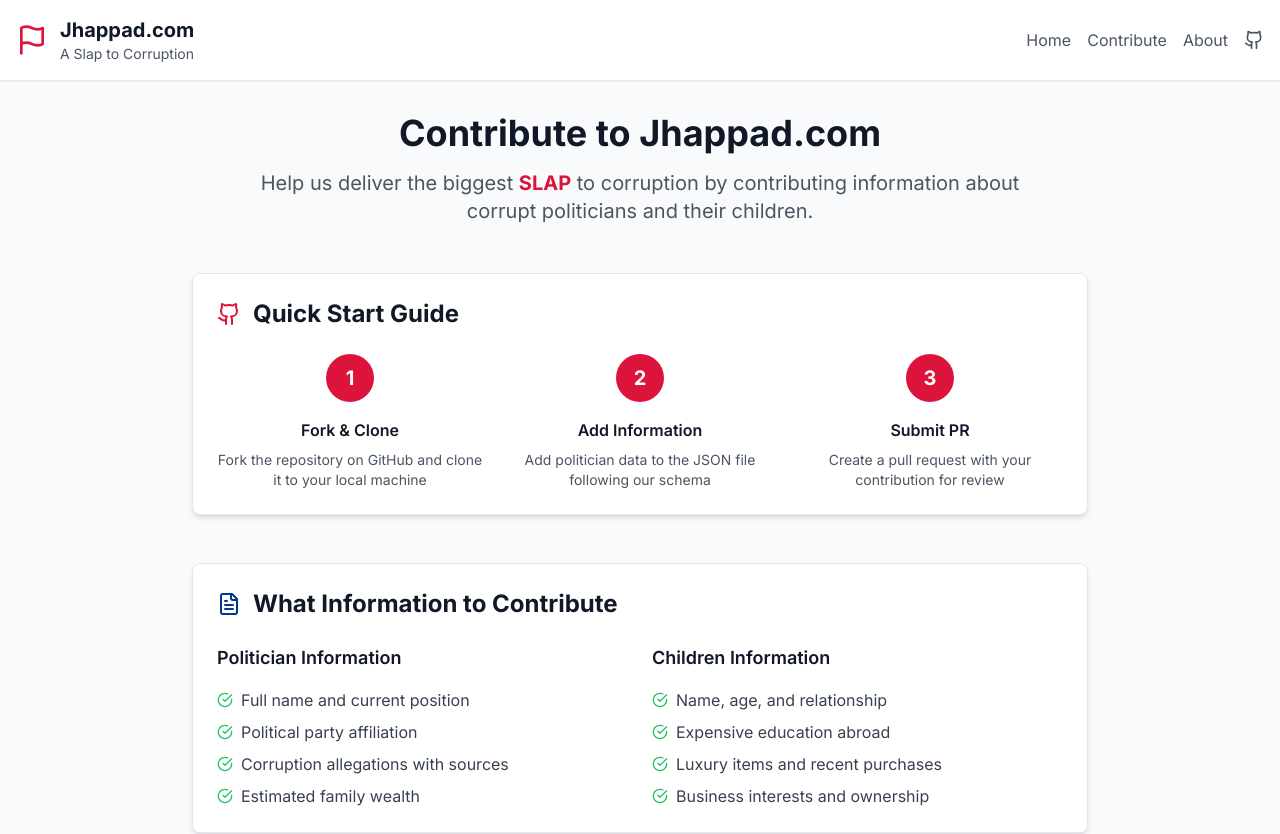
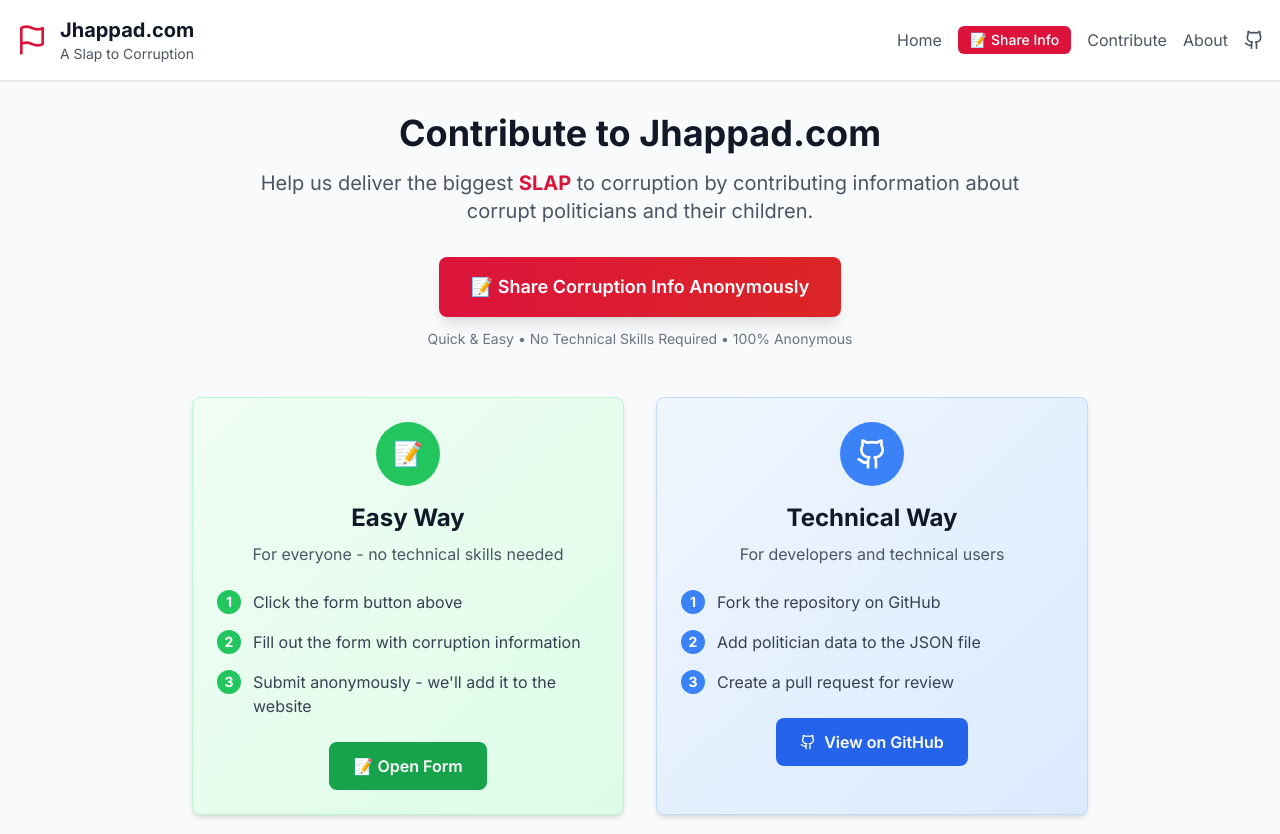
Before and after one commit to najus/jhappad, a Next.js app: page /contribute in a window 1280 px wide. Shown: the top 834 px of the page. Built offline with nearby package versions, Linux system fonts and the light colour scheme.

Commit message:
Add google form to report anonymously

```diff
--- a/app/about/page.tsx
+++ b/app/about/page.tsx
@@ -195,22 +195,25 @@
               Together, we can deliver the biggest <strong>JHAPPAD</strong> to corruption
               that Nepal has ever seen. Every contribution matters.
             </p>
-            <div className="space-x-4">
+            <div className="space-y-4 sm:space-y-0 sm:space-x-4 sm:flex sm:justify-center">
+              <a
+                href="https://forms.gle/w7jEJtD2HSrgDNcw5"
+                target="_blank"
+                rel="noopener noreferrer"
+                className="bg-white text-nepal-red px-6 py-3 rounded-lg font-semibold hover:bg-gray-100 transition-colors inline-block w-full sm:w-auto"
+              >
+                📝 Share Info Anonymously
+              </a>
               <a
                 href="/contribute"
-                className="bg-white text-nepal-red px-6 py-3 rounded-lg font-semibold hover:bg-gray-100 transition-colors inline-block"
+                className="bg-transparent border-2 border-white text-white px-6 py-3 rounded-lg font-semibold hover:bg-white hover:text-nepal-red transition-colors inline-block w-full sm:w-auto"
               >
-                Contribute Information
-              </a>
-              <a
-                href="https://github.com/najus/jhappad"
-                target="_blank"
-                rel="noopener noreferrer"
-                className="bg-transparent border-2 border-white text-white px-6 py-3 rounded-lg font-semibold hover:bg-white hover:text-nepal-red transition-colors inline-block"
-              >
-                Join on GitHub
+                Technical Contribution
               </a>
             </div>
+            <p className="text-sm mt-4 opacity-75">
+              Share corruption information anonymously or contribute technically - both ways help expose corruption!
+            </p>
           </div>
         </div>
       </main>
--- a/app/contribute/page.tsx
+++ b/app/contribute/page.tsx
@@ -18,36 +18,94 @@
             Help us deliver the biggest <span className="text-nepal-red font-bold">SLAP</span> to corruption
             by contributing information about corrupt politicians and their children.
           </p>
+
+          {/* Primary CTA - Google Form */}
+          <div className="mb-8">
+            <a
+              href="https://forms.gle/w7jEJtD2HSrgDNcw5"
+              target="_blank"
+              rel="noopener noreferrer"
+              className="bg-gradient-to-r from-nepal-red to-red-600 text-white px-8 py-4 rounded-lg font-semibold hover:from-red-600 hover:to-red-700 transition-all duration-200 inline-flex items-center justify-center text-lg shadow-lg hover:shadow-xl"
+            >
+              📝 Share Corruption Info Anonymously
+            </a>
+            <p className="text-sm text-gray-500 mt-3">
+              Quick & Easy • No Technical Skills Required • 100% Anonymous
+            </p>
+          </div>
         </div>
 
-        {/* Quick Start */}
+        {/* Two Ways to Contribute */}
         <div className="max-w-4xl mx-auto mb-12">
-          <div className="card">
-            <h2 className="text-2xl font-bold text-gray-900 mb-6 flex items-center">
-              <Github className="w-6 h-6 text-nepal-red mr-3" />
-              Quick Start Guide
-            </h2>
-            <div className="grid grid-cols-1 md:grid-cols-3 gap-6">
-              <div className="text-center">
-                <div className="bg-nepal-red text-white rounded-full w-12 h-12 flex items-center justify-center text-xl font-bold mx-auto mb-4">1</div>
-                <h3 className="font-semibold text-gray-900 mb-2">Fork & Clone</h3>
-                <p className="text-gray-600 text-sm">
-                  Fork the repository on GitHub and clone it to your local machine
-                </p>
+          <div className="grid grid-cols-1 lg:grid-cols-2 gap-8">
+            {/* Easy Way - Google Form */}
+            <div className="card bg-gradient-to-br from-green-50 to-green-100 border-green-200">
+              <div className="text-center mb-6">
+                <div className="bg-green-500 text-white rounded-full w-16 h-16 flex items-center justify-center text-2xl font-bold mx-auto mb-4">
+                  📝
+                </div>
+                <h2 className="text-2xl font-bold text-gray-900 mb-2">Easy Way</h2>
+                <p className="text-gray-600">For everyone - no technical skills needed</p>
               </div>
-              <div className="text-center">
-                <div className="bg-nepal-red text-white rounded-full w-12 h-12 flex items-center justify-center text-xl font-bold mx-auto mb-4">2</div>
-                <h3 className="font-semibold text-gray-900 mb-2">Add Information</h3>
-                <p className="text-gray-600 text-sm">
-                  Add politician data to the JSON file following our schema
-                </p>
+              <div className="space-y-4">
+                <div className="flex items-start space-x-3">
+                  <div className="bg-green-500 text-white rounded-full w-6 h-6 flex items-center justify-center text-sm font-bold flex-shrink-0">1</div>
+                  <p className="text-gray-700">Click the form button above</p>
+                </div>
+                <div className="flex items-start space-x-3">
+                  <div className="bg-green-500 text-white rounded-full w-6 h-6 flex items-center justify-center text-sm font-bold flex-shrink-0">2</div>
+                  <p className="text-gray-700">Fill out the form with corruption information</p>
+                </div>
+                <div className="flex items-start space-x-3">
+                  <div className="bg-green-500 text-white rounded-full w-6 h-6 flex items-center justify-center text-sm font-bold flex-shrink-0">3</div>
+                  <p className="text-gray-700">Submit anonymously - we'll add it to the website</p>
+                </div>
               </div>
-              <div className="text-center">
-                <div className="bg-nepal-red text-white rounded-full w-12 h-12 flex items-center justify-center text-xl font-bold mx-auto mb-4">3</div>
-                <h3 className="font-semibold text-gray-900 mb-2">Submit PR</h3>
-                <p className="text-gray-600 text-sm">
-                  Create a pull request with your contribution for review
-                </p>
+              <div className="mt-6 text-center">
+                <a
+                  href="https://forms.gle/w7jEJtD2HSrgDNcw5"
+                  target="_blank"
+                  rel="noopener noreferrer"
+                  className="bg-green-600 text-white px-6 py-3 rounded-lg font-semibold hover:bg-green-700 transition-colors inline-flex items-center"
+                >
+                  📝 Open Form
+                </a>
+              </div>
+            </div>
+
+            {/* Technical Way - GitHub */}
+            <div className="card bg-gradient-to-br from-blue-50 to-blue-100 border-blue-200">
+              <div className="text-center mb-6">
+                <div className="bg-blue-500 text-white rounded-full w-16 h-16 flex items-center justify-center text-2xl font-bold mx-auto mb-4">
+                  <Github className="w-8 h-8" />
+                </div>
+                <h2 className="text-2xl font-bold text-gray-900 mb-2">Technical Way</h2>
+                <p className="text-gray-600">For developers and technical users</p>
+              </div>
+              <div className="space-y-4">
+                <div className="flex items-start space-x-3">
+                  <div className="bg-blue-500 text-white rounded-full w-6 h-6 flex items-center justify-center text-sm font-bold flex-shrink-0">1</div>
+                  <p className="text-gray-700">Fork the repository on GitHub</p>
+                </div>
+                <div className="flex items-start space-x-3">
+                  <div className="bg-blue-500 text-white rounded-full w-6 h-6 flex items-center justify-center text-sm font-bold flex-shrink-0">2</div>
+                  <p className="text-gray-700">Add politician data to the JSON file</p>
+                </div>
+                <div className="flex items-start space-x-3">
+                  <div className="bg-blue-500 text-white rounded-full w-6 h-6 flex items-center justify-center text-sm font-bold flex-shrink-0">3</div>
+                  <p className="text-gray-700">Create a pull request for review</p>
+                </div>
+              </div>
+              <div className="mt-6 text-center">
+                <a
+                  href="https://github.com/najus/jhappad"
+                  target="_blank"
+                  rel="noopener noreferrer"
+                  className="bg-blue-600 text-white px-6 py-3 rounded-lg font-semibold hover:bg-blue-700 transition-colors inline-flex items-center"
+                >
+                  <Github className="w-4 h-4 mr-2" />
+                  View on GitHub
+                </a>
               </div>
             </div>
           </div>
--- a/app/page.tsx
+++ b/app/page.tsx
@@ -175,26 +175,42 @@
               Join the JHAPPAD Movement
             </h2>
             <p className="text-sm sm:text-base text-gray-600 mb-4 sm:mb-6">
-              This platform is open source and community-driven. Help us deliver the biggest
-              <span className="text-nepal-red font-bold"> SLAP</span> to corruption by contributing
-              information about corrupt politicians and their children.
+              Help us deliver the biggest <span className="text-nepal-red font-bold"> SLAP</span> to corruption!
+              Share information about corrupt politicians and their children anonymously.
             </p>
-            <div className="flex flex-col sm:flex-row gap-3 sm:gap-4 justify-center">
+
+            {/* Primary CTA - Google Form */}
+            <div className="mb-4 sm:mb-6">
               <a
-                href="https://github.com/najus/jhappad"
+                href="https://forms.gle/w7jEJtD2HSrgDNcw5"
                 target="_blank"
                 rel="noopener noreferrer"
-                className="btn-primary inline-flex items-center justify-center text-sm sm:text-base"
+                className="bg-gradient-to-r from-nepal-red to-red-600 text-white px-6 py-3 rounded-lg font-semibold hover:from-red-600 hover:to-red-700 transition-all duration-200 inline-flex items-center justify-center text-sm sm:text-base shadow-lg hover:shadow-xl"
               >
-                <Github className="w-4 h-4 mr-2" />
-                Contribute on GitHub
+                📝 Share Corruption Info Anonymously
               </a>
+              <p className="text-xs text-gray-500 mt-2">
+                Quick & Easy • No Technical Skills Required • 100% Anonymous
+              </p>
+            </div>
+
+            {/* Secondary CTAs */}
+            <div className="flex flex-col sm:flex-row gap-3 sm:gap-4 justify-center">
               <a
                 href="/contribute"
                 className="btn-secondary inline-flex items-center justify-center text-sm sm:text-base"
               >
                 <ExternalLink className="w-4 h-4 mr-2" />
-                How to Contribute
+                Technical Contribution Guide
+              </a>
+              <a
+                href="https://github.com/najus/jhappad"
+                target="_blank"
+                rel="noopener noreferrer"
+                className="btn-secondary inline-flex items-center justify-center text-sm sm:text-base"
+              >
+                <Github className="w-4 h-4 mr-2" />
+                View on GitHub
               </a>
             </div>
           </div>
--- a/components/Header.tsx
+++ b/components/Header.tsx
@@ -25,6 +25,14 @@
               className="text-gray-600 hover:text-nepal-red transition-colors"
             >
               Home
+            </a>
+            <a
+              href="https://forms.gle/w7jEJtD2HSrgDNcw5"
+              target="_blank"
+              rel="noopener noreferrer"
+              className="bg-nepal-red text-white px-3 py-1 rounded-md text-sm font-medium hover:bg-red-700 transition-colors"
+            >
+              📝 Share Info
             </a>
             <a
               href="/contribute"
@@ -69,11 +77,20 @@
                 Home
               </a>
               <a
+                href="https://forms.gle/w7jEJtD2HSrgDNcw5"
+                target="_blank"
+                rel="noopener noreferrer"
+                className="bg-nepal-red text-white px-4 py-2 rounded-md text-sm font-medium hover:bg-red-700 transition-colors text-center"
+                onClick={() => setIsMobileMenuOpen(false)}
+              >
+                📝 Share Corruption Info
+              </a>
+              <a
                 href="/contribute"
                 className="text-gray-600 hover:text-nepal-red transition-colors py-2"
                 onClick={() => setIsMobileMenuOpen(false)}
               >
-                Contribute
+                Technical Contribution Guide
               </a>
               <a
                 href="/about"
```
